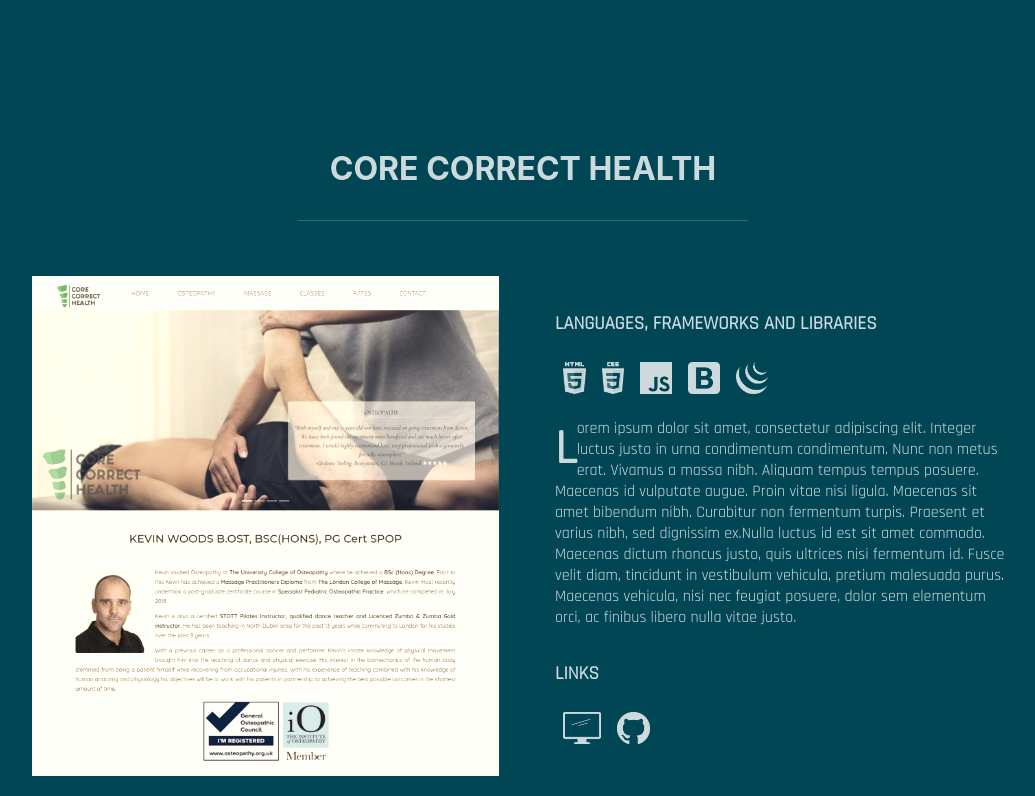
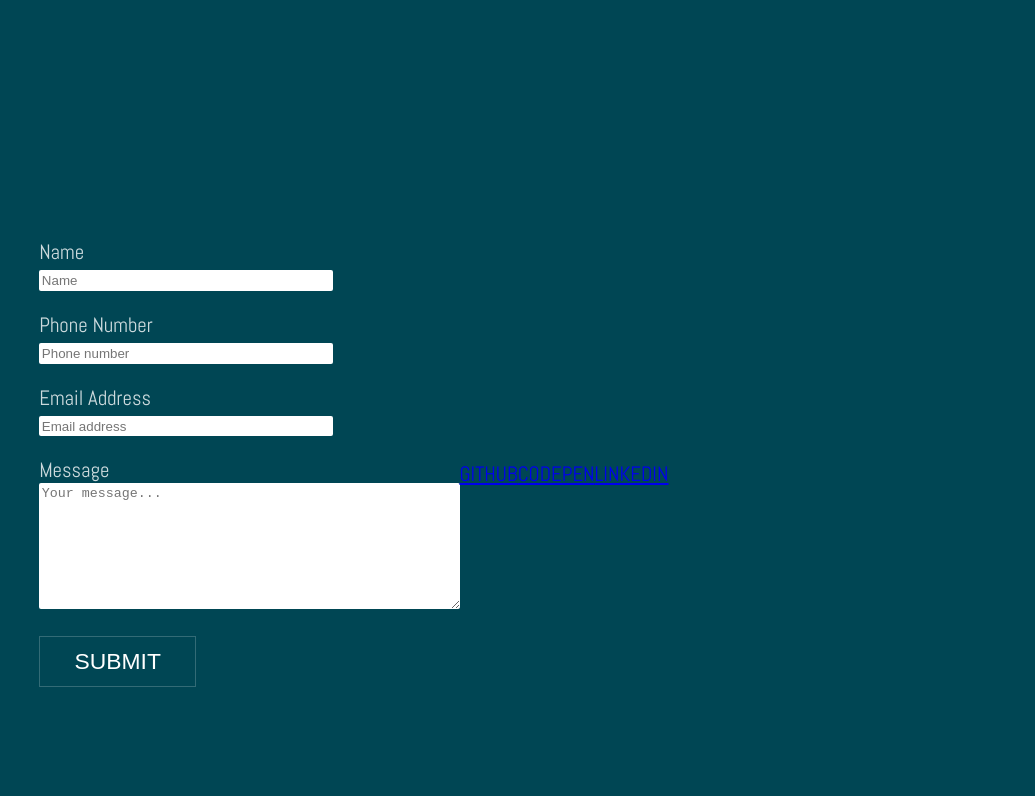
Before and after one commit to MarioLema/Portfolio-react, a React (Create React App) app: page / in a window 1280 px wide. Shown: the part 5024-5820 px from the top of the page, without its empty margins (242-1277 px from the left). Built offline with nearby package versions, Linux system fonts and the light colour scheme.

Commit message:
add form

```diff
--- a/src/App.css
+++ b/src/App.css
@@ -178,3 +178,37 @@ opacity: 1;
   font-weight: bolder;
   float: left
 }
+
+.form-container {
+	grid-column: 2/-1;
+	margin: 1.5em;
+	display: flex;
+	align-items: center;
+	font-family: "Abel", sans-serif;
+	font-size: 1.3em;
+}
+.form-group {
+	margin-bottom: 1em;
+}
+.input-md{
+  width:70%;
+}
+.form-control {
+	background: rgb(255, 255, 255);
+	border: none;
+	padding: 0.2em;
+	border-radius: 2px;
+}
+.submit-button {
+  border: solid #fff3 1px;
+  background: none;
+  color: white;
+  padding: 0.5em 1.5em;
+  font-size: 1.1em;
+  cursor: pointer;
+  transition:all 300ms;
+}
+.submit-button:hover{
+  background:rgba(255,255,255, 0.2);
+  border-color:rgba(255,255,255, 0.2);
+}
--- a/src/App.js
+++ b/src/App.js
@@ -11,13 +11,13 @@ import githubLogo from "./images/github-logo.png";
 import codepenLogo from "./images/codepen-logo.svg";
 import linkedinLogo from "./images/linkedin-logo.svg";
 import coreCorrectImage from "./images/core-correct.jpg";
-import calculatorImage from "./images/calculator.jpg"
-import linuxMintImage from "./images/linux-mint.jpg"
-import PomodoroImage from "./images/pomodoro-timer.jpg"
-import typhonImage from "./images/typhon.jpg"
-import weatherCardsImage from "./images/weather-cards.jpg"
-import 'simplebar';
-import 'simplebar/dist/simplebar.min.css';
+import calculatorImage from "./images/calculator.jpg";
+import linuxMintImage from "./images/linux-mint.jpg";
+import PomodoroImage from "./images/pomodoro-timer.jpg";
+import typhonImage from "./images/typhon.jpg";
+import weatherCardsImage from "./images/weather-cards.jpg";
+import "simplebar";
+import "simplebar/dist/simplebar.min.css";
 import "./App.css";
 
 class App extends Component {
@@ -25,58 +25,59 @@ class App extends Component {
     super(props);
     this.state = {
       pages: {
-        intro:{
+        intro: {
           title: "hello"
         },
-        pomodoroClock:{
+        pomodoroClock: {
           title: "POMODORO TIMER",
           media: PomodoroImage,
-          libraries: [htmlLogo,cssLogo,jsLogo,reactLogo],
+          libraries: [htmlLogo, cssLogo, jsLogo, reactLogo],
           description: "text",
           pageLink: "",
-          githubLink: "https://github.com/MarioLema/pomodoro-app",
+          githubLink: "https://github.com/MarioLema/pomodoro-app"
         },
-        weatherCards:{
+        weatherCards: {
           title: "WEATHER CARDS",
           media: weatherCardsImage,
-          libraries: [htmlLogo,cssLogo,jsLogo,reactLogo],
+          libraries: [htmlLogo, cssLogo, jsLogo, reactLogo],
           description: "text",
           pageLink: "",
-          githubLink: "https://github.com/MarioLema/mars-react",
+          githubLink: "https://github.com/MarioLema/mars-react"
         },
-        calculator:{
+        calculator: {
           title: "CALCULATOR",
           media: calculatorImage,
-          libraries: [htmlLogo,cssLogo,jsLogo,reactLogo],
+          libraries: [htmlLogo, cssLogo, jsLogo, reactLogo],
           description: "text",
           pageLink: "",
-          githubLink: "https://github.com/MarioLema/react-calculator",
+          githubLink: "https://github.com/MarioLema/react-calculator"
         },
-        linuxMint:{
+        linuxMint: {
           title: "LINUX MINT",
           media: linuxMintImage,
-          libraries: [htmlLogo,cssLogo,jsLogo],
+          libraries: [htmlLogo, cssLogo, jsLogo],
           description: "text",
           pageLink: "",
-          githubLink: "https://github.com/MarioLema/Linux-mint",
+          githubLink: "https://github.com/MarioLema/Linux-mint"
         },
-        typhon:{
+        typhon: {
           title: "TYPHON",
           media: typhonImage,
           libraries: [htmlLogo, cssLogo, jsLogo, bootstrapLogo, jqueryLogo],
           description: "text",
           pageLink: "",
-          githubLink: "https://github.com/MarioLema/Typhon",
+          githubLink: "https://github.com/MarioLema/Typhon"
         },
-        coreCorrectHealth:{
+        coreCorrectHealth: {
           title: "CORE CORRECT HEALTH",
           media: coreCorrectImage,
           libraries: [htmlLogo, cssLogo, jsLogo, bootstrapLogo, jqueryLogo],
-          description: " Lorem ipsum dolor sit amet, consectetur adipiscing elit. Integer luctus justo in urna condimentum condimentum. Nunc non metus erat. Vivamus a massa nibh. Aliquam tempus tempus posuere. Maecenas id vulputate augue. Proin vitae nisi ligula. Maecenas sit amet bibendum nibh. Curabitur non fermentum turpis. Praesent et varius nibh, sed dignissim ex.Nulla luctus id est sit amet commodo. Maecenas dictum rhoncus justo, quis ultrices nisi fermentum id. Fusce velit diam, tincidunt in vestibulum vehicula, pretium malesuada purus. Maecenas vehicula, nisi nec feugiat posuere, dolor sem elementum orci, ac finibus libero nulla vitae justo.",
+          description:
+            " Lorem ipsum dolor sit amet, consectetur adipiscing elit. Integer luctus justo in urna condimentum condimentum. Nunc non metus erat. Vivamus a massa nibh. Aliquam tempus tempus posuere. Maecenas id vulputate augue. Proin vitae nisi ligula. Maecenas sit amet bibendum nibh. Curabitur non fermentum turpis. Praesent et varius nibh, sed dignissim ex.Nulla luctus id est sit amet commodo. Maecenas dictum rhoncus justo, quis ultrices nisi fermentum id. Fusce velit diam, tincidunt in vestibulum vehicula, pretium malesuada purus. Maecenas vehicula, nisi nec feugiat posuere, dolor sem elementum orci, ac finibus libero nulla vitae justo.",
           pageLink: "",
-          githubLink: "https://github.com/MarioLema/core-correct",
+          githubLink: "https://github.com/MarioLema/core-correct"
         },
-        contact:{
+        contact: {
           title: "hello"
         }
       },
@@ -91,14 +92,14 @@ class App extends Component {
           <img src={logoSub} id="logo-image" alt="" />
         </div>
         <NavigationMenu />
-        <WebsitePage activePage={this.state.pages.coreCorrectHealth}/>
-        <WebsitePage activePage={this.state.pages.coreCorrectHealth}/>
-        <WebsitePage activePage={this.state.pages.linuxMint}/>
-        <WebsitePage activePage={this.state.pages.typhon}/>
-        <WebsitePage activePage={this.state.pages.pomodoroClock}/>
-        <WebsitePage activePage={this.state.pages.weatherCards}/>
-        <WebsitePage activePage={this.state.pages.calculator}/>
-        <WebsitePage activePage={this.state.pages.coreCorrectHealth}/>
+        <WebsitePage activePage={this.state.pages.coreCorrectHealth} />
+        <WebsitePage activePage={this.state.pages.coreCorrectHealth} />
+        <WebsitePage activePage={this.state.pages.linuxMint} />
+        <WebsitePage activePage={this.state.pages.typhon} />
+        <WebsitePage activePage={this.state.pages.pomodoroClock} />
+        <WebsitePage activePage={this.state.pages.weatherCards} />
+        <WebsitePage activePage={this.state.pages.calculator} />
+        <ContactForm />
         <Footer />
         <button className="contact-button">CONTACT ME</button>
       </div>
@@ -135,7 +136,6 @@ class NavigationMenu extends App {
               <li className="list-link">Calculator</li>
             </ul>
           </li>
-
         </ul>
       </nav>
     );
@@ -153,16 +153,30 @@ class WebsitePage extends App {
         <div className="description-container">
           <h3>LANGUAGES, FRAMEWORKS AND LIBRARIES</h3>
           <div className="logos-container">
-        {this.props.activePage.libraries.map( (logo,index) => <img src={logo} alt="" className="logo-image" key={`logo ${index}`}/> )}
+            {this.props.activePage.libraries.map((logo, index) => (
+              <img
+                src={logo}
+                alt=""
+                className="logo-image"
+                key={`logo ${index}`}
+              />
+            ))}
           </div>
-        <p className="web-description">{this.props.activePage.description}
-        </p>
+          <p className="web-description">{this.props.activePage.description}</p>
           <h3>LINKS</h3>
           <div className="logos-container">
-          <a href={this.props.activePage.pageLink} target="_blank" rel="noopener noreferrer">
+            <a
+              href={this.props.activePage.pageLink}
+              target="_blank"
+              rel="noopener noreferrer"
+            >
               <img src={screenLogo} alt="" className="logo-image code-link" />
             </a>
-          <a href={this.props.activePage.githubLink} target="_blank" rel="noopener noreferrer">
+            <a
+              href={this.props.activePage.githubLink}
+              target="_blank"
+              rel="noopener noreferrer"
+            >
               <img src={githubLogo} alt="" className="logo-image code-link" />
             </a>
           </div>
@@ -187,17 +201,107 @@ const Footer = () => (
       </a>
     </div>
     <div>
-      <a href="https://www.google.com/">
+      <a href="https://github.com/MarioLema/">
         <img src={githubLogo} alt="" className="footer-logo" />
       </a>
-      <a href="https://www.google.com/">
+      <a href="https://codepen.io/Ubim28/">
         <img src={codepenLogo} alt="" className="footer-logo" />
       </a>
-      <a href="https://www.google.com/">
+      <a href="https://www.linkedin.com/in/mario-lema-221036a3/">
         <img src={linkedinLogo} alt="" className="footer-logo" />
       </a>
     </div>
   </footer>
 );
+/*=========================ABOUT ME SECTION============================================= */
+
+/*=========================FORM============================================= */
+const ContactForm = () => (
+  <div className="form-container">
+    <form
+      className="contact-form"
+      action="https://formspree.io/lema_mario@yahoo.com"
+      method="POST"
+      id="form"
+    >
+      <div className="form-group" id="name-field">
+        <label className="control-label" htmlFor="nameinput">
+          Name
+          <br />
+        </label>
+        <input
+          id="nameinput"
+          name="nameinput"
+          className="form-control input-md"
+          type="text"
+          placeholder="Name"
+          required
+        />
+      </div>
+
+      <div className="form-group" id="phone-field">
+        <label className=" control-label" htmlFor="phoneinput">
+          Phone Number
+          <br />
+        </label>
+        <div>
+          <input
+            id="phoneinput"
+            name="phoneinput"
+            className="form-control input-md"
+            type="tel"
+            placeholder="Phone number"
+          />
+        </div>
+      </div>
+
+      <div className="form-group" id="email-field">
+        <label className=" control-label" htmlFor="emailinput">
+          Email Address
+          <br />
+        </label>
+        <input
+          id="emailinput"
+          name="emailinput"
+          className="form-control input-md"
+          type="email"
+          placeholder="Email address"
+          required
+        />
+      </div>
+
+      <div className="form-group" id="message-field">
+        <label className=" control-label" htmlFor="textarea">
+          Message
+        </label>
+        <div>
+          <textarea
+            rows="8"
+            cols="50"
+            className="form-control"
+            id="textarea"
+            name="textarea"
+            type="text"
+            placeholder="Your message..."
+            required
+          />
+        </div>
+      </div>
+
+      <div className="form-group" id="submit-button">
+        <div>
+          <button className="submit-button" name="button1id">
+            SUBMIT
+          </button>
+        </div>
+      </div>
+    </form>
+    <div>
+    <a href="https://github.com/MarioLema/">GITHUB</a>
+      <a href="https://codepen.io/Ubim28/">CODEPEN</a>
+      <a href="https://www.linkedin.com/in/mario-lema-221036a3/">LINKEDIN</a>
+    </div>
+  </div>
+);
 
 export default App;
```
Lines whose indentation alone changed are shown as unchanged.
